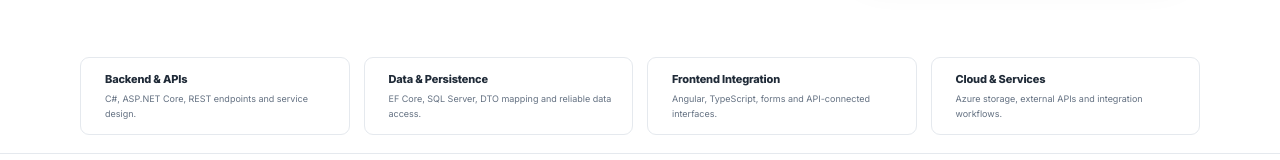
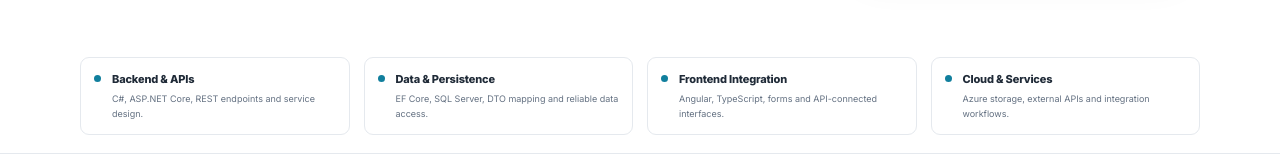
Before and after one commit to VigneshMC-creator/Vignesh-Developer, an Angular app: page /portfolio/ in a window 1280 px wide. Shown: the part 553-713 px from the top of the page. Built offline with nearby package versions, Linux system fonts and the light colour scheme.

Commit message:
Style capability markers without decorative numbering

```diff
--- a/src/app/pages/home/home.component.scss
+++ b/src/app/pages/home/home.component.scss
@@ -242,7 +242,7 @@ a.hero-chip:hover { border-color: var(--hero-accent); color: var(--hero-ink); ba
 .focus-strip { padding: 18px 0; border-bottom: 1px solid var(--line); background: var(--surface); }
 .focus-strip-grid { display: grid; grid-template-columns: repeat(4, minmax(0, 1fr)); gap: 14px; }
 .focus-card { display: flex; align-items: flex-start; gap: 11px; min-width: 0; padding: 12px 13px; border: 1px solid var(--line); border-radius: 9px; background: var(--surface); }
-.focus-index { color: var(--accent); font: 9px var(--mono); padding-top: 2px; }
+.focus-index { width: 7px; height: 7px; flex: none; margin-top: 5px; border-radius: 50%; background: var(--accent); }
 .focus-card h2 { margin: 0; font-size: 11px; font-weight: 750; letter-spacing: -.015em; }
 .focus-card p { margin: 4px 0 0; color: var(--muted); font-size: 9px; line-height: 1.65; }
 
```
